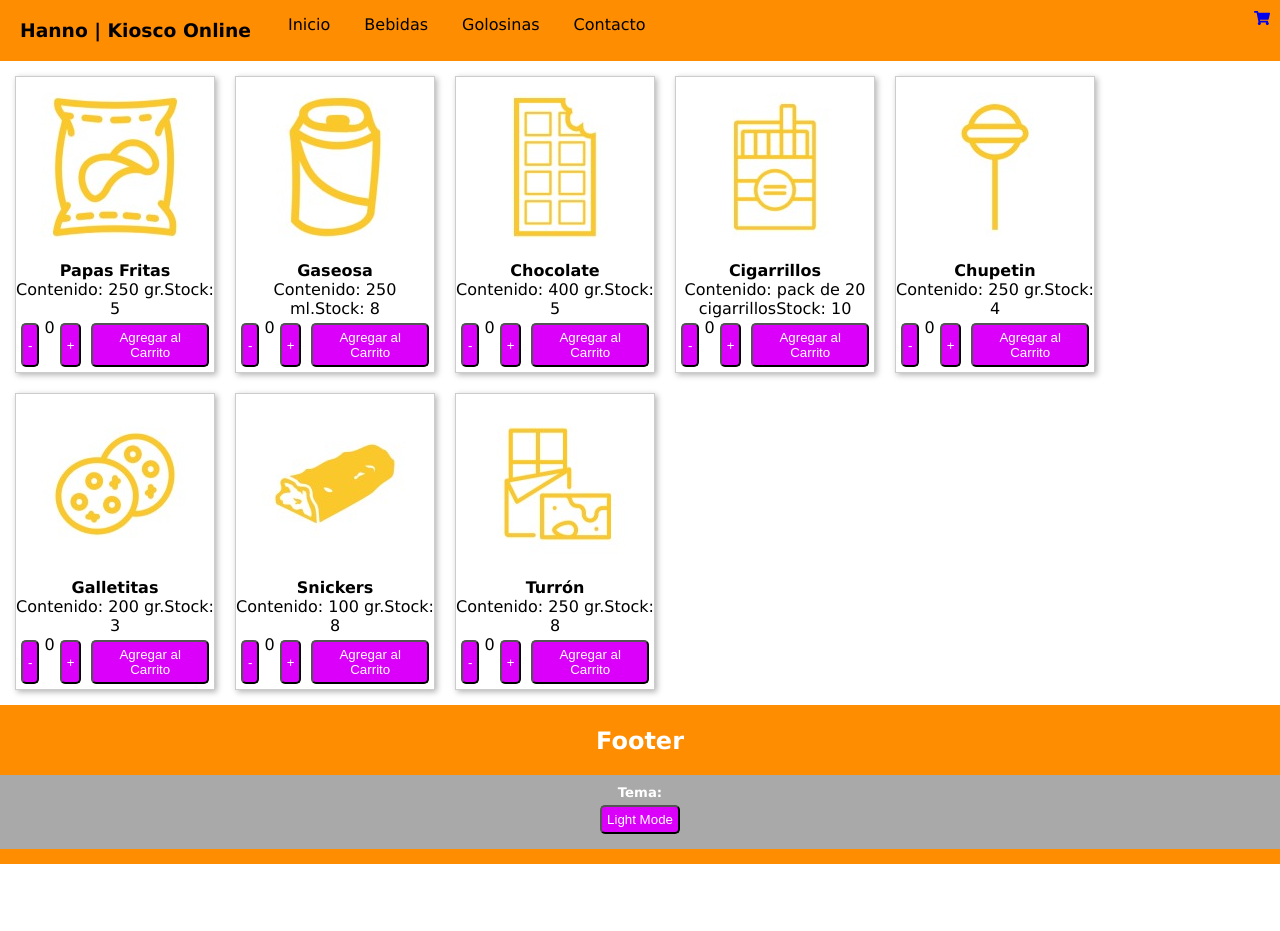
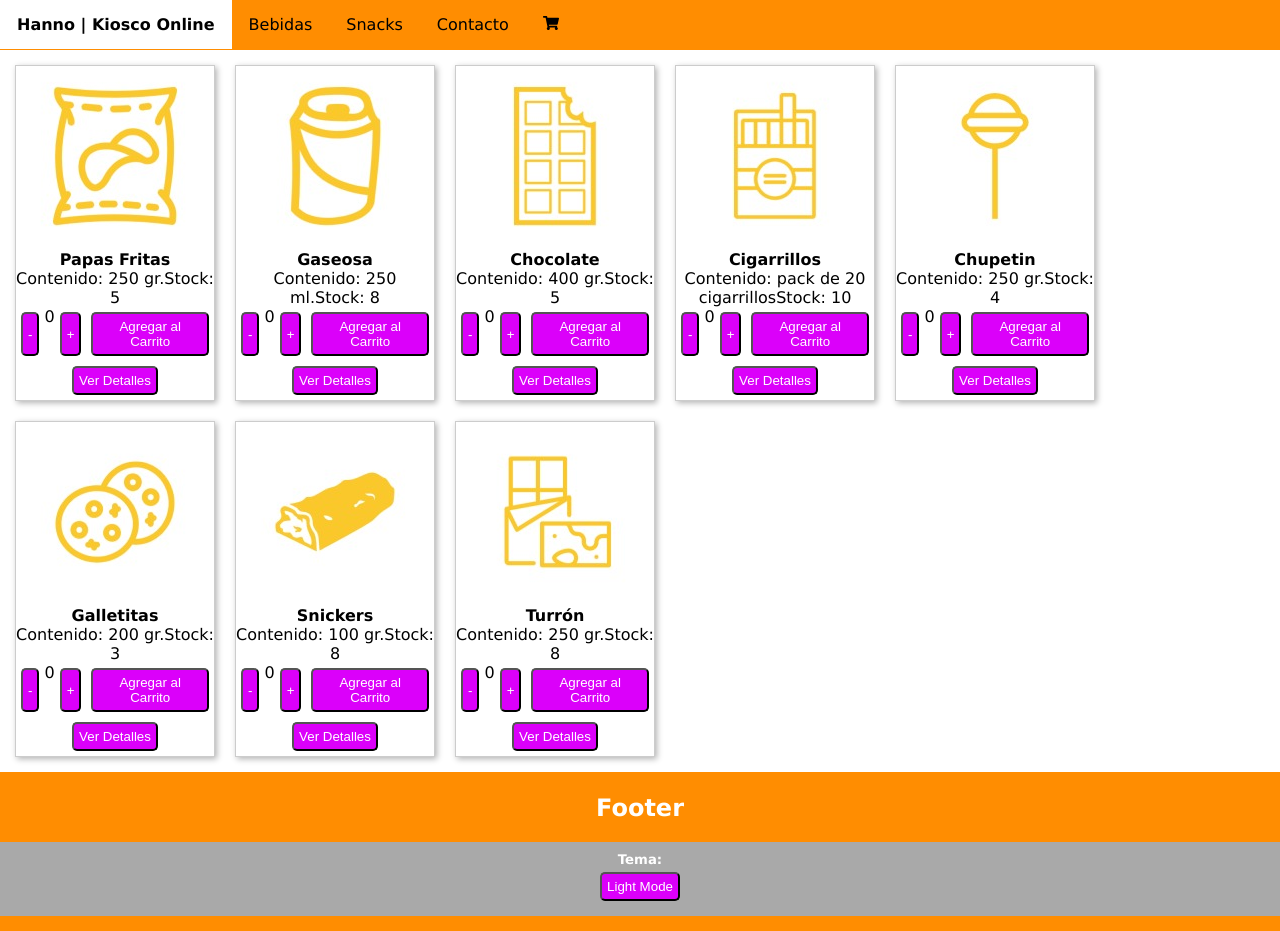
Before and after one commit to lucasbeckerok/my-react-project, a React (Create React App) app: page / in a window 1280 px wide. Before the commit the page ends 864 px from the top, so only its background shows below. Built offline with nearby package versions, Linux system fonts and the light colour scheme.

Commit message:
desafio entrega intermedia

```diff
--- a/src/layout/App.js
+++ b/src/layout/App.js
@@ -3,14 +3,17 @@ import Main from "../layout/Main"
 import Footer from "../layout/Footer"
 // import { Fragment } from 'react';
 import '../scss/App.scss';
+import { BrowserRouter } from "react-router-dom";
 
 function App() {
 
     return (
         <>
+        <BrowserRouter>
             <Header/>
             <Main initial={0}/>
             <Footer/>
+        </BrowserRouter>
         </>
     )
 }
--- a/src/layout/Main.js
+++ b/src/layout/Main.js
@@ -1,13 +1,20 @@
 import ItemListContainer from '../pages/ItemListContainer'
 import '../scss/App.scss';
 import ItemDetailContainer from '../pages/ItemDetailContainer';
+import { Route , Routes } from "react-router-dom";
+import { ToastContainer } from "react-toastify";
+import 'react-toastify/dist/ReactToastify.css';
+
 
 const Main = () => {
 
     return (
     <main>
-        <ItemListContainer/>
-        {/* <ItemDetailContainer/> */}
+        <Routes>
+            <Route path="/" element={<ItemListContainer />} />
+            <Route path="/item/:id" element={<ItemDetailContainer />} />
+        </Routes>
+        <ToastContainer position="bottom-right" />
     </main>
     )
 }
--- a/src/layout/NavBar.js
+++ b/src/layout/NavBar.js
@@ -1,15 +1,36 @@
 import CartWidget from "../widgets/CartWidget";
+import { Link , NavLink } from "react-router-dom";
+
 
 const NavBar = () => {
     return (
       <nav className="navBar">
         <ul>
-          <li><h3>Hanno | Kiosco Online</h3></li>
-          <li><a href="#">Inicio</a></li>
-          <li><a href="#">Bebidas</a></li>
-          <li><a href="#">Golosinas</a></li>
-          <li><a href="#">Contacto</a></li>
-          <a className="carritoWidget" href="#"><CartWidget/></a>
+          <li>
+            <NavLink to="/">
+            <h4>Hanno | Kiosco Online</h4>
+            </NavLink>
+          </li>
+          <li>
+            <NavLink to="/category/bebidas/">
+              Bebidas
+            </NavLink>
+          </li>
+          <li>
+            <NavLink to="/category/snacks">
+              Snacks
+            </NavLink>
+          </li>
+          <li>
+            <NavLink to="/contacto">
+              Contacto
+            </NavLink>
+          </li>
+          <li>
+            <NavLink to="/cart">
+              <CartWidget/>
+            </NavLink>
+          </li>
        </ul>
       </nav>
     )
--- a/src/pages/Item.js
+++ b/src/pages/Item.js
@@ -1,4 +1,5 @@
 import ItemCount from './ItemCount';
+import { Link } from "react-router-dom";
 
 const Item = (props) => {
 
@@ -6,12 +7,13 @@ const Item = (props) => {
 
       <article className="card">
         <img src={props.img} alt="Sample photo"></img>
-         <div className="text">
-           <h4>{props.name}</h4>
+        <div className="text">
+          <h4>{props.name}</h4>
             <p>Contenido: {props.descripcion}
                 Stock: {props.stock}</p>
-              <ItemCount stock={props.stock} id={props.id}/>
-         </div>
+        </div>
+        <ItemCount stock={props.stock} id={props.id}/>
+        <Link to="/item/:id"><button>Ver Detalles</button></Link>
       </article>
     )
 }
--- a/src/pages/ItemCount.js
+++ b/src/pages/ItemCount.js
@@ -1,6 +1,4 @@
 import { useState } from "react";
-import { Link } from 'react-router-dom'
-
 
 const ItemCount = (props) => {
 
@@ -28,7 +26,6 @@ const ItemCount = (props) => {
             <button onClick={sumar} className="col-3">+</button>
             <button onClick={addOn} className="col-3">Agregar al Carrito</button>
         </div>
-        {/* <Link to="/item/:id"><button>Ver Detalles</button></Link> */}
         </>
     )
 }
--- a/src/pages/ItemDetail.js
+++ b/src/pages/ItemDetail.js
@@ -1,17 +1,17 @@
 import React from 'react';
 import ItemCount from './ItemCount';
 
-const ItemDetail = (props) => {
+const ItemDetail = ({ object = {} }) => {
+
   return (
     <article className="card">
-        <img src={props.object.img} alt="Sample photo"></img>
-         <div className="text">
-           <h4>{props.object.name}</h4>
-            <p>Contenido: {props.object.descripcion}
-                Stock: {props.object.stock}
-              <ItemCount stock={props.object.stock}/>
-            </p>
+        <img src={object.img} alt="Sample photo"></img>
+        <div className="text">
+          <h4>{object.name}</h4>
+            <p>Contenido: {object.descripcion}
+                Stock: {object.stock}</p>
         </div>
+        <ItemCount stock={object.stock}/>
     </article>
   )
 }
--- a/src/pages/ItemDetailContainer.js
+++ b/src/pages/ItemDetailContainer.js
@@ -16,16 +16,13 @@ const ItemDetailContainer = () => {
     const productPromise = new Promise((res,rej) => {
 
       setTimeout(() => {
-
         res(productsInitial);
-
         }, 2500)
 
     },)
 
 
     useEffect(() => {
-
 
         productPromise
         .then((res) => {
--- a/src/pages/ItemListContainer.js
+++ b/src/pages/ItemListContainer.js
@@ -39,7 +39,9 @@ const ItemListContainer = () => {
 
     return (
         <>
-            {loading ? <h2>Cargando Productos... Por favor aguarde</h2> : <div className="cards"><ItemList products={products} /></div>}
+        <div>
+          {loading ? <h2>Cargando Productos... Por favor aguarde</h2> : <div className="cards"><ItemList products={products} /></div>}
+        </div>
         </>
     )
 }
```
